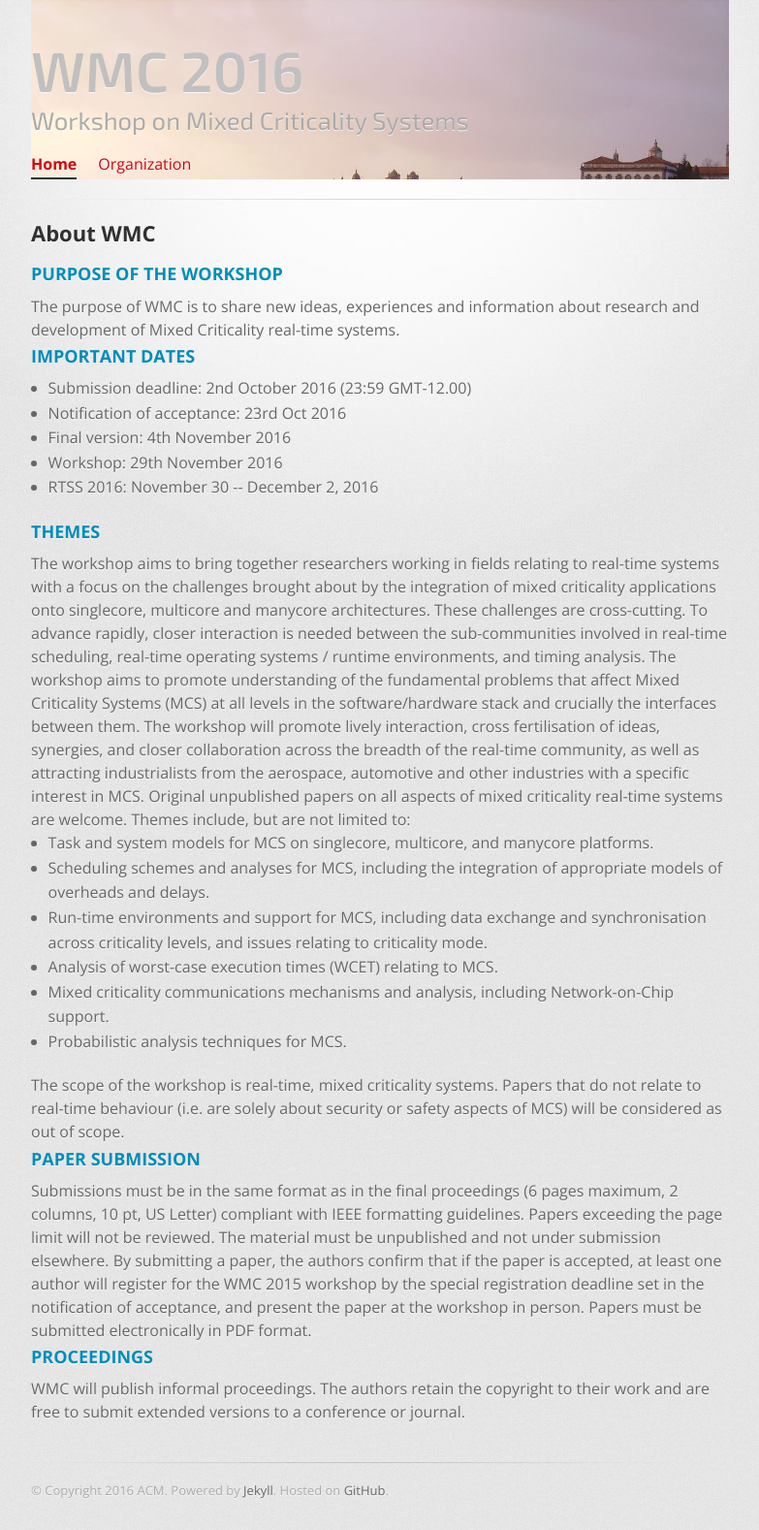
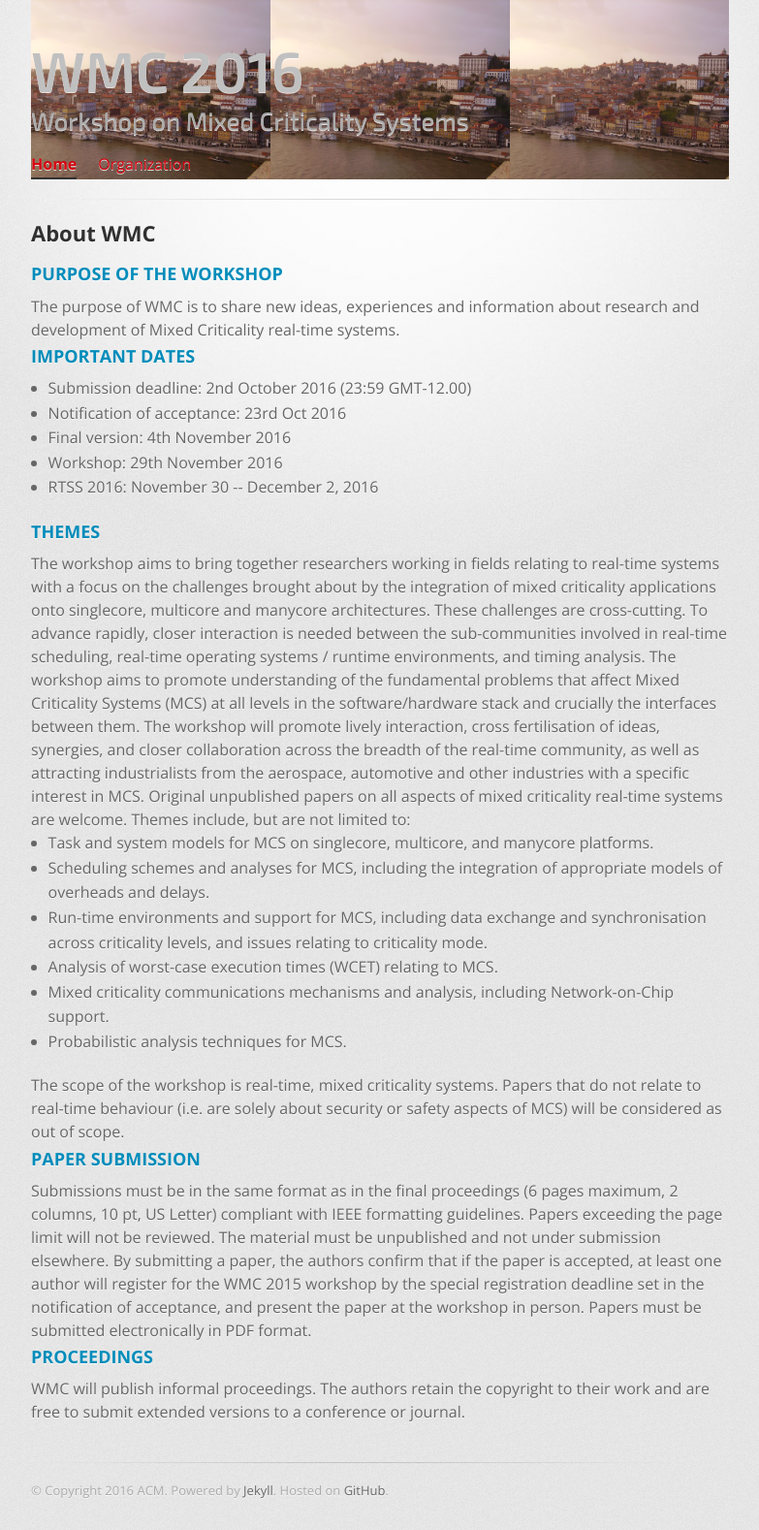
Before and after one commit to GSathish/wmc2016, a Jekyll site: the page built from index.html, in a window 1280 px wide. Shown: the whole page at 97% size, without its empty margins (248-1031 px from the left). Built offline with Jekyll 4.4.1, drawn with Linux system fonts in a browser that asks for light colours.

Commit message:
stylesheet updated

```diff
--- a/stylesheets/stylesheet.css
+++ b/stylesheets/stylesheet.css
@@ -133,7 +133,7 @@ pre code {
 header {
   padding-top: 35px;
   background-image: url(../images/porto2.jpg);
-  background-size: 100%;
+  background-size: contain;
 }
 
 header h1, header h1 a {
```
